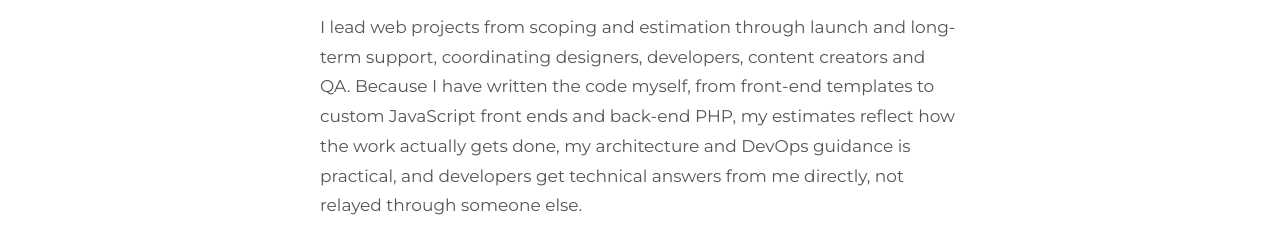
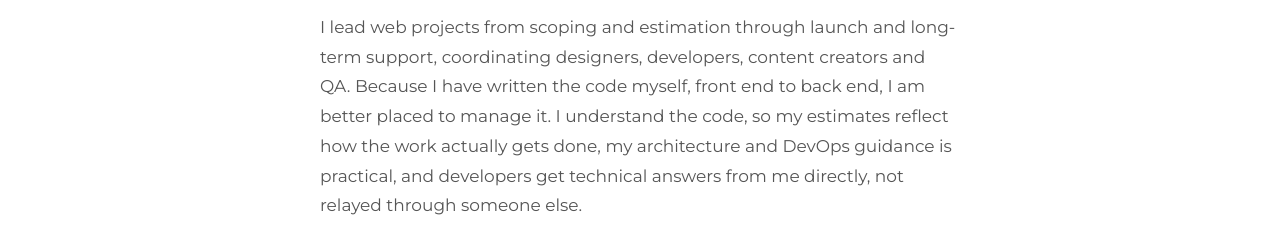
Before and after one commit to jameshiggins/jameshiggins.github.io, a plain HTML site: page index.html in a window 1280 px wide. Shown: the part 668-902 px from the top of the page. Drawn offline with nearby package versions, Linux system fonts and the light colour scheme.

Commit message:
Say why hands-on coding makes the management better, front end to back end

```diff
--- a/index.html
+++ b/index.html
@@ -112,7 +112,7 @@
     <section id="about" class="section" aria-labelledby="about-h">
       <div class="container narrow">
         <h2 id="about-h" class="lead-heading">Six years leading web delivery, grounded in 12+ years of hands-on development.</h2>
-        <p class="intro">I lead web projects from scoping and estimation through launch and long-term support, coordinating designers, developers, content creators and QA. Because I have written the code myself, from front-end templates to custom JavaScript front ends and back-end PHP, my estimates reflect how the work actually gets done, my architecture and DevOps guidance is practical, and developers get technical answers from me directly, not relayed through someone else.</p>
+        <p class="intro">I lead web projects from scoping and estimation through launch and long-term support, coordinating designers, developers, content creators and QA. Because I have written the code myself, front end to back end, I am better placed to manage it. I understand the code, so my estimates reflect how the work actually gets done, my architecture and DevOps guidance is practical, and developers get technical answers from me directly, not relayed through someone else.</p>
         <p class="intro">I hold every project to the same standard: disciplined version control, repeatable deployments, documented decisions and clean handovers.</p>
       </div>
     </section>
```
